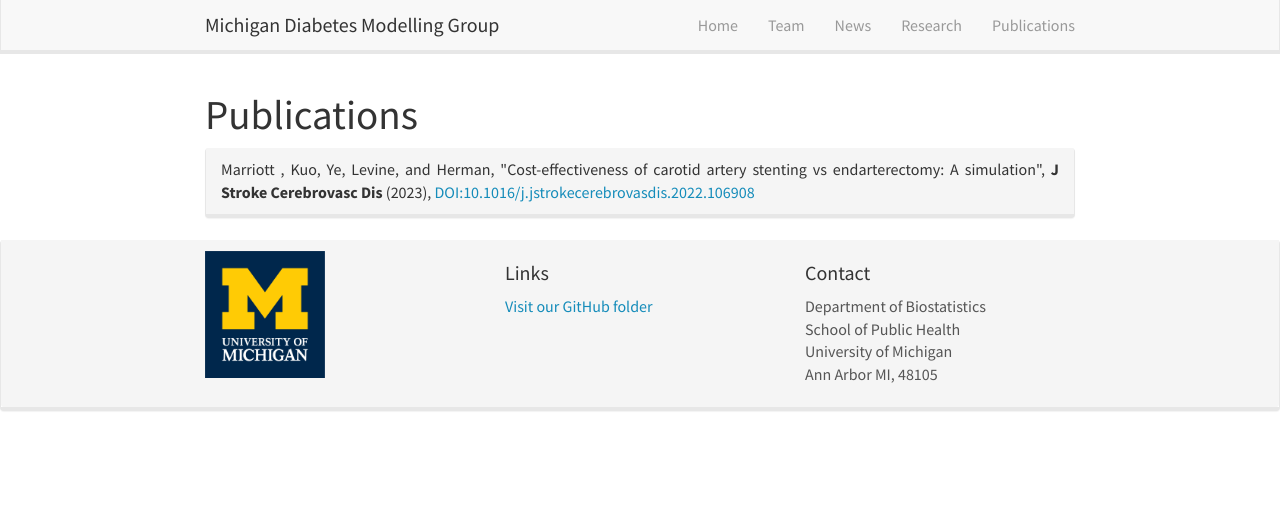
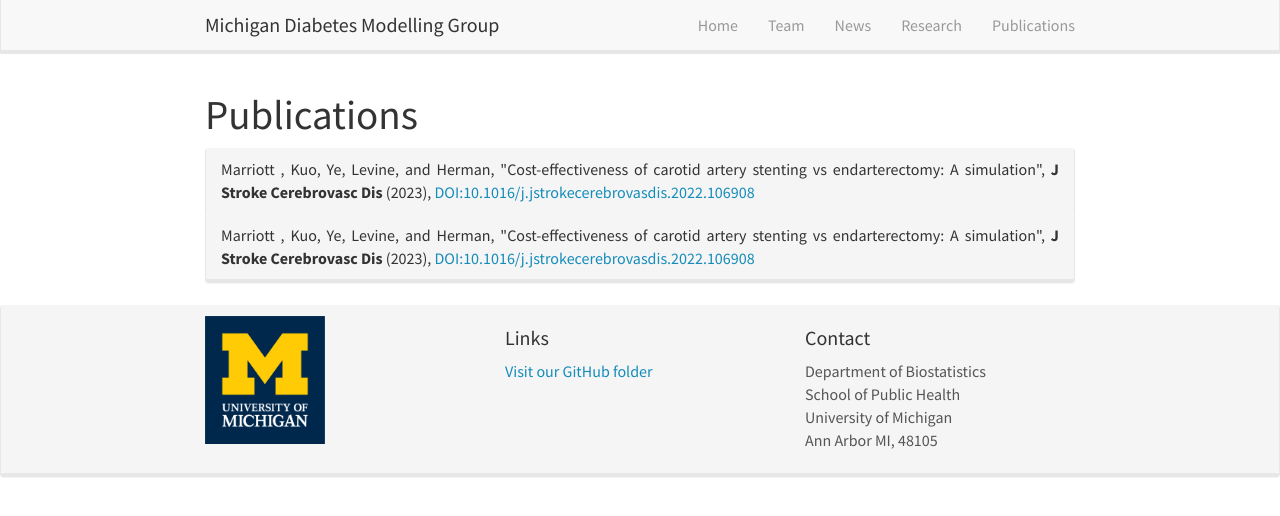
Before and after one commit to ybshao0709/ybshao0709.github.io, a Jekyll site: the page built from _pages/publications.html, in a window 1280 px wide. Shown: the top 516 px of the page. Built offline with Jekyll 4.4.1, drawn with Linux system fonts in a browser that asks for light colours; nearby versions of some CDN libraries.

Commit message:
Update publications.json

```diff
--- a/_data/publications.json
+++ b/_data/publications.json
@@ -1,4 +1,44 @@
 [
+	{
+		"id": "http://zotero.org/groups/2386072/items/NU9LTX7C",
+		"type": "article-journal",
+		"title": "Cost-effectiveness of carotid artery stenting vs endarterectomy: A simulation",
+		"container-title": "J Stroke Cerebrovasc Dis",
+		"volume": "32",
+		"issue": "2",
+		"source": "IEEE Xplore",
+		"DOI": "10.1016/j.jstrokecerebrovasdis.2022.106908",
+		"author": [
+			{
+				"family": "Marriott ",
+				"given": "DJ."
+			},
+			{
+				"family": "Kuo",
+				"given": "S."
+			},
+			{
+				"family": "Ye",
+				"given": "W."
+			},
+			{
+				"family": "Levine",
+				"given": "DA."
+			},
+			{
+				"family": "Herman",
+				"given": "WH."
+			}
+		],
+		"issued": {
+			"date-parts": [
+				[
+					"2023",
+					2
+				]
+			]
+		}
+	},
 	{
 		"id": "http://zotero.org/groups/2386072/items/NU9LTX7C",
 		"type": "article-journal",
```
